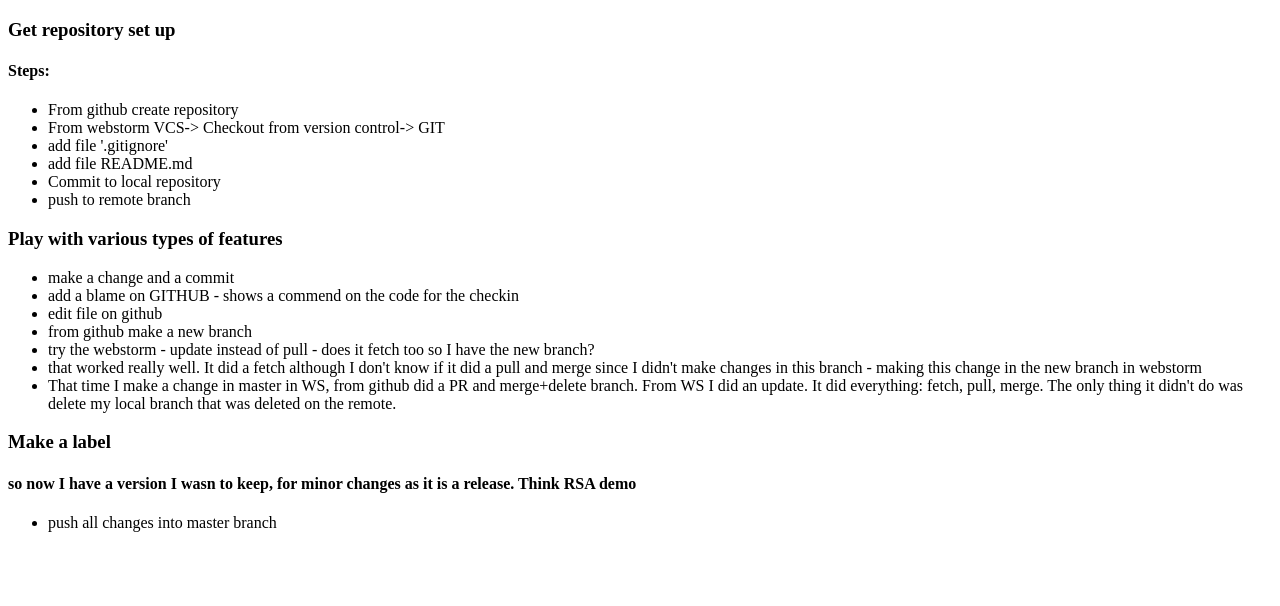
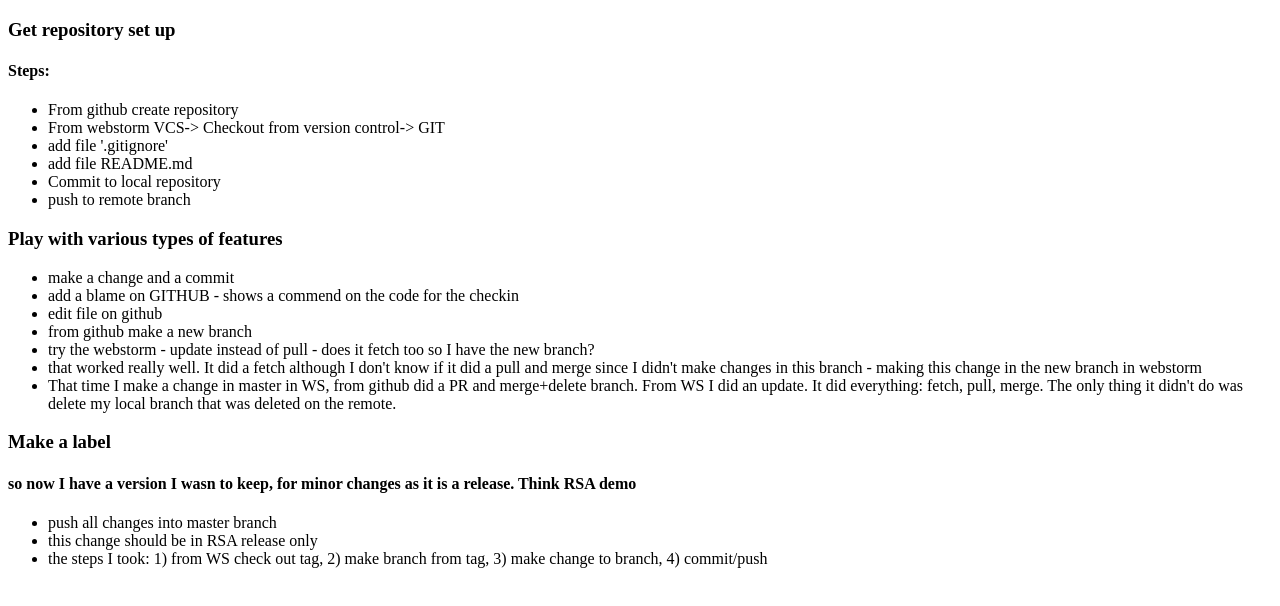
Before and after one commit to randyd12/rmd-git-practice, a plain HTML site: page rpg/index.html in a window 1280 px wide. Drawn offline with Linux system fonts and the light colour scheme.

Commit message:
commits to main branch

```diff
--- a/rpg/index.html
+++ b/rpg/index.html
@@ -34,6 +34,8 @@
 <h4>so now I have a version I wasn to keep, for minor changes as it is a release.  Think RSA demo</h4>
 <ul>
     <li>push all changes into master branch</li>
+    <li>this change should be in RSA release only</li>
+    <li>the steps I took: 1) from WS check out tag, 2) make branch from tag, 3) make change to branch, 4) commit/push</li>
 </ul>
 
 </body>
```
